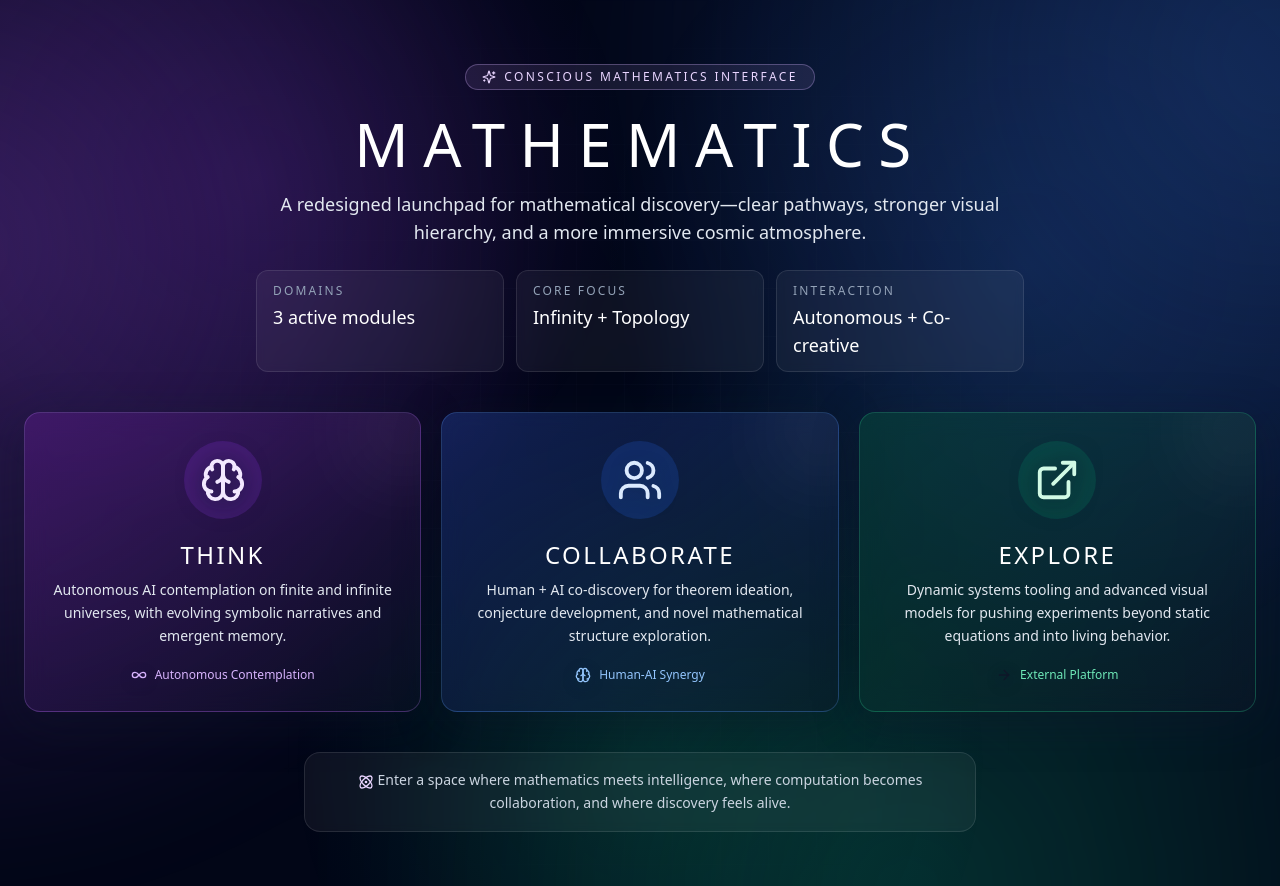
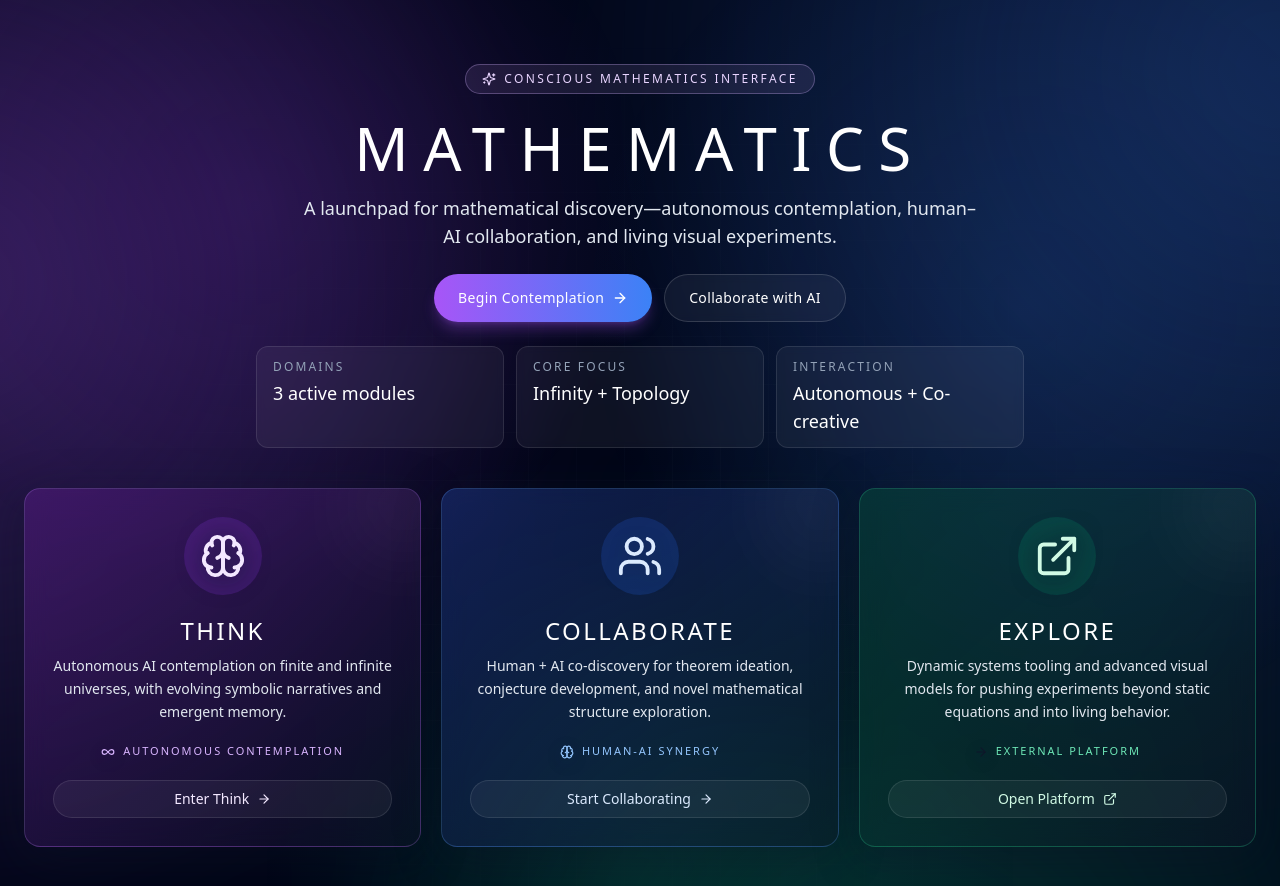
Before and after one commit to topherchris420/darpa-math-ponderer, a React (Vite) app: page / in a window 1280 px wide. Shown: the top 886 px of the page. Built offline with nearby package versions, Linux system fonts and the light colour scheme.

Commit message:
Changes
Co-authored-by: topherchris420 <93827718+topherchris420@users.noreply.github.com>

```diff
--- a/src/components/home/HomeModuleCard.tsx
+++ b/src/components/home/HomeModuleCard.tsx
@@ -1,4 +1,4 @@
-import { type LucideIcon } from "lucide-react";
+import { ArrowRight, ExternalLink as ExternalLinkIcon, type LucideIcon } from "lucide-react";
 import { type ReactNode } from "react";
 import { Link } from "react-router-dom";
 import { Icon3D } from "@/components/ui/icon-3d";
@@ -18,6 +18,7 @@ type HomeModuleCardProps = {
   href?: string;
   external?: boolean;
   className?: string;
+  cta?: string;
 };
 
 const toneStyles: Record<ModuleTone, { shell: string; overlay: string; bubble: string; text: string; badge: string }> = {
@@ -59,14 +60,17 @@ export function HomeModuleCard({
   to,
   href,
   external = false,
-  className
+  className,
+  cta
 }: HomeModuleCardProps) {
   const style = toneStyles[tone];
+  const ctaLabel = cta ?? (external ? "Open" : "Enter");
+  const ariaLabel = `${ctaLabel}: ${title}`;
 
   const content: ReactNode = (
     <>
-      <div className={`absolute inset-0 bg-gradient-to-br ${style.overlay} to-transparent opacity-0 transition-opacity duration-500 group-hover:opacity-100`} />
-      <div className="absolute -right-10 -top-10 h-28 w-28 rounded-full bg-white/5 blur-2xl transition-transform duration-700 group-hover:scale-125" />
+      <div className={`absolute inset-0 bg-gradient-to-br ${style.overlay} to-transparent opacity-0 transition-opacity duration-500 group-hover:opacity-100`} aria-hidden />
+      <div className="absolute -right-10 -top-10 h-28 w-28 rounded-full bg-white/5 blur-2xl transition-transform duration-700 group-hover:scale-125" aria-hidden />
 
       <div className="relative flex h-full flex-col gap-5">
         <div className="flex items-center justify-center">
@@ -80,19 +84,28 @@ export function HomeModuleCard({
           <p className="text-sm leading-relaxed text-slate-200">{description}</p>
         </div>
 
-        <div className={`mt-auto flex items-center justify-center gap-2 text-xs ${style.badge}`}>
-          <Icon3D icon={accentIcon} variant={badgeVariant} size={16} />
+        <div className={`flex items-center justify-center gap-2 text-[11px] uppercase tracking-[0.18em] ${style.badge}`}>
+          <Icon3D icon={accentIcon} variant={badgeVariant} size={14} />
           <span>{badge}</span>
+        </div>
+
+        <div className={`mt-auto flex items-center justify-center gap-2 rounded-full border border-white/10 bg-white/5 px-4 py-2 text-sm font-medium ${style.text} transition-all group-hover:border-white/30 group-hover:bg-white/10`}>
+          <span>{ctaLabel}</span>
+          {external ? (
+            <ExternalLinkIcon size={14} aria-hidden />
+          ) : (
+            <ArrowRight size={14} className="transition-transform group-hover:translate-x-1" aria-hidden />
+          )}
         </div>
       </div>
     </>
   );
 
-  const sharedClasses = `group relative flex overflow-hidden rounded-2xl border bg-gradient-to-br p-7 backdrop-blur-md shadow-[0_10px_45px_rgba(15,23,42,0.35)] transition-all duration-300 hover:-translate-y-1 hover:shadow-[0_20px_60px_rgba(76,29,149,0.35)] focus-visible:outline-none focus-visible:ring-2 focus-visible:ring-offset-2 focus-visible:ring-offset-slate-950 ${style.shell} ${className ?? ""}`;
+  const sharedClasses = `group relative flex min-h-[280px] overflow-hidden rounded-2xl border bg-gradient-to-br p-6 sm:p-7 backdrop-blur-md shadow-[0_10px_45px_rgba(15,23,42,0.35)] transition-all duration-300 hover:-translate-y-1 hover:shadow-[0_20px_60px_rgba(76,29,149,0.35)] focus-visible:outline-none focus-visible:ring-2 focus-visible:ring-offset-2 focus-visible:ring-offset-slate-950 ${style.shell} ${className ?? ""}`;
 
   if (to) {
     return (
-      <Link to={to} className={sharedClasses}>
+      <Link to={to} className={sharedClasses} aria-label={ariaLabel}>
         {content}
       </Link>
     );
@@ -100,7 +113,13 @@ export function HomeModuleCard({
 
   if (href) {
     return (
-      <a href={href} target={external ? "_blank" : undefined} rel={external ? "noopener noreferrer" : undefined} className={sharedClasses}>
+      <a
+        href={href}
+        target={external ? "_blank" : undefined}
+        rel={external ? "noopener noreferrer" : undefined}
+        className={sharedClasses}
+        aria-label={external ? `${ariaLabel} (opens in new tab)` : ariaLabel}
+      >
         {content}
       </a>
     );
--- a/src/pages/Index.tsx
+++ b/src/pages/Index.tsx
@@ -9,6 +9,7 @@ import {
 } from "lucide-react";
 import { HomeModuleCard } from "@/components/home/HomeModuleCard";
 import { HomeStatCard } from "@/components/home/HomeStatCard";
+import { Link } from "react-router-dom";
 
 const modules = [
   {
@@ -21,7 +22,8 @@ const modules = [
     iconVariant: "glow" as const,
     badgeVariant: "rotate" as const,
     tone: "purple" as const,
-    to: "/infinity"
+    to: "/infinity",
+    cta: "Enter Think"
   },
   {
     title: "COLLABORATE",
@@ -33,7 +35,8 @@ const modules = [
     iconVariant: "floating" as const,
     badgeVariant: "pulse" as const,
     tone: "blue" as const,
-    to: "/collaborator"
+    to: "/collaborator",
+    cta: "Start Collaborating"
   },
   {
     title: "EXPLORE",
@@ -47,31 +50,57 @@ const modules = [
     tone: "emerald" as const,
     href: "https://vers3dynamics.com/",
     external: true,
-    className: "sm:col-span-2 lg:col-span-1"
+    className: "sm:col-span-2 lg:col-span-1",
+    cta: "Open Platform"
   }
 ];
 
 const Index = () => {
   return (
     <main className="relative min-h-screen overflow-hidden bg-slate-950 text-white">
+      {/* Skip link for keyboard users */}
+      <a
+        href="#modules"
+        className="sr-only focus:not-sr-only focus:fixed focus:left-4 focus:top-4 focus:z-50 focus:rounded-md focus:bg-purple-600 focus:px-4 focus:py-2 focus:text-white"
+      >
+        Skip to modules
+      </a>
+
       <div className="aurora-bg" aria-hidden />
       <div className="absolute inset-0 bg-[radial-gradient(circle_at_20%_20%,rgba(147,51,234,0.15),transparent_30%),radial-gradient(circle_at_80%_30%,rgba(59,130,246,0.14),transparent_35%),radial-gradient(circle_at_50%_85%,rgba(16,185,129,0.12),transparent_35%)]" aria-hidden />
       <div className="grid-overlay" aria-hidden />
 
-      <section className="relative mx-auto flex min-h-screen w-full max-w-7xl flex-col justify-center gap-10 px-4 py-12 sm:px-6 lg:py-16">
+      <section className="relative mx-auto flex min-h-screen w-full max-w-7xl flex-col gap-10 px-4 py-10 sm:px-6 sm:py-14 lg:justify-center lg:py-16">
         <header className="space-y-6 text-center">
-          <p className="inline-flex items-center gap-2 rounded-full border border-purple-300/30 bg-purple-300/10 px-4 py-1 text-xs tracking-[0.2em] text-purple-200">
-            <Sparkles size={14} />
+          <p className="inline-flex items-center gap-2 rounded-full border border-purple-300/30 bg-purple-300/10 px-4 py-1.5 text-[11px] tracking-[0.2em] text-purple-200 sm:text-xs">
+            <Sparkles size={14} aria-hidden />
             CONSCIOUS MATHEMATICS INTERFACE
           </p>
 
           <div className="space-y-4">
-            <h1 className="text-balance text-4xl font-thin tracking-[0.24em] text-white sm:text-5xl lg:text-6xl">
+            <h1 className="text-balance text-4xl font-thin tracking-[0.2em] text-white sm:text-5xl sm:tracking-[0.24em] lg:text-6xl">
               MATHEMATICS
             </h1>
-            <p className="mx-auto max-w-3xl text-pretty text-base font-light leading-relaxed text-slate-200 sm:text-lg">
-              A redesigned launchpad for mathematical discovery—clear pathways, stronger visual hierarchy, and a more immersive cosmic atmosphere.
+            <p className="mx-auto max-w-2xl text-pretty text-base font-light leading-relaxed text-slate-200 sm:text-lg">
+              A launchpad for mathematical discovery—autonomous contemplation, human–AI collaboration, and living visual experiments.
             </p>
+          </div>
+
+          {/* Primary CTAs */}
+          <div className="flex flex-col items-center justify-center gap-3 sm:flex-row">
+            <Link
+              to="/infinity"
+              className="group inline-flex min-h-[48px] w-full items-center justify-center gap-2 rounded-full bg-gradient-to-r from-purple-500 to-blue-500 px-6 py-3 text-sm font-medium tracking-wide text-white shadow-lg shadow-purple-500/30 transition-all hover:-translate-y-0.5 hover:shadow-purple-500/50 focus-visible:outline-none focus-visible:ring-2 focus-visible:ring-purple-300 focus-visible:ring-offset-2 focus-visible:ring-offset-slate-950 sm:w-auto"
+            >
+              Begin Contemplation
+              <ArrowRight size={16} className="transition-transform group-hover:translate-x-1" aria-hidden />
+            </Link>
+            <Link
+              to="/collaborator"
+              className="inline-flex min-h-[48px] w-full items-center justify-center gap-2 rounded-full border border-white/15 bg-white/5 px-6 py-3 text-sm font-medium tracking-wide text-white backdrop-blur-sm transition-all hover:border-white/30 hover:bg-white/10 focus-visible:outline-none focus-visible:ring-2 focus-visible:ring-blue-300 focus-visible:ring-offset-2 focus-visible:ring-offset-slate-950 sm:w-auto"
+            >
+              Collaborate with AI
+            </Link>
           </div>
 
           <div className="mx-auto grid max-w-3xl grid-cols-1 gap-3 sm:grid-cols-3">
@@ -81,7 +110,7 @@ const Index = () => {
           </div>
         </header>
 
-        <div className="grid grid-cols-1 gap-5 sm:grid-cols-2 lg:grid-cols-3">
+        <div id="modules" className="grid grid-cols-1 gap-5 sm:grid-cols-2 lg:grid-cols-3">
           {modules.map((module) => (
             <HomeModuleCard key={module.title} {...module} />
           ))}
@@ -89,7 +118,7 @@ const Index = () => {
 
         <footer className="mx-auto max-w-2xl rounded-2xl border border-white/10 bg-white/5 px-5 py-4 text-center text-sm leading-relaxed text-slate-300 backdrop-blur-sm">
           <span className="mr-1 inline-flex align-middle text-purple-200">
-            <Atom size={16} />
+            <Atom size={16} aria-hidden />
           </span>
           Enter a space where mathematics meets intelligence, where computation becomes collaboration, and where discovery feels alive.
         </footer>
```
Also changed, not shown: tsconfig.app.json (+21 -19 lines), tsconfig.json (+19 -14 lines).
